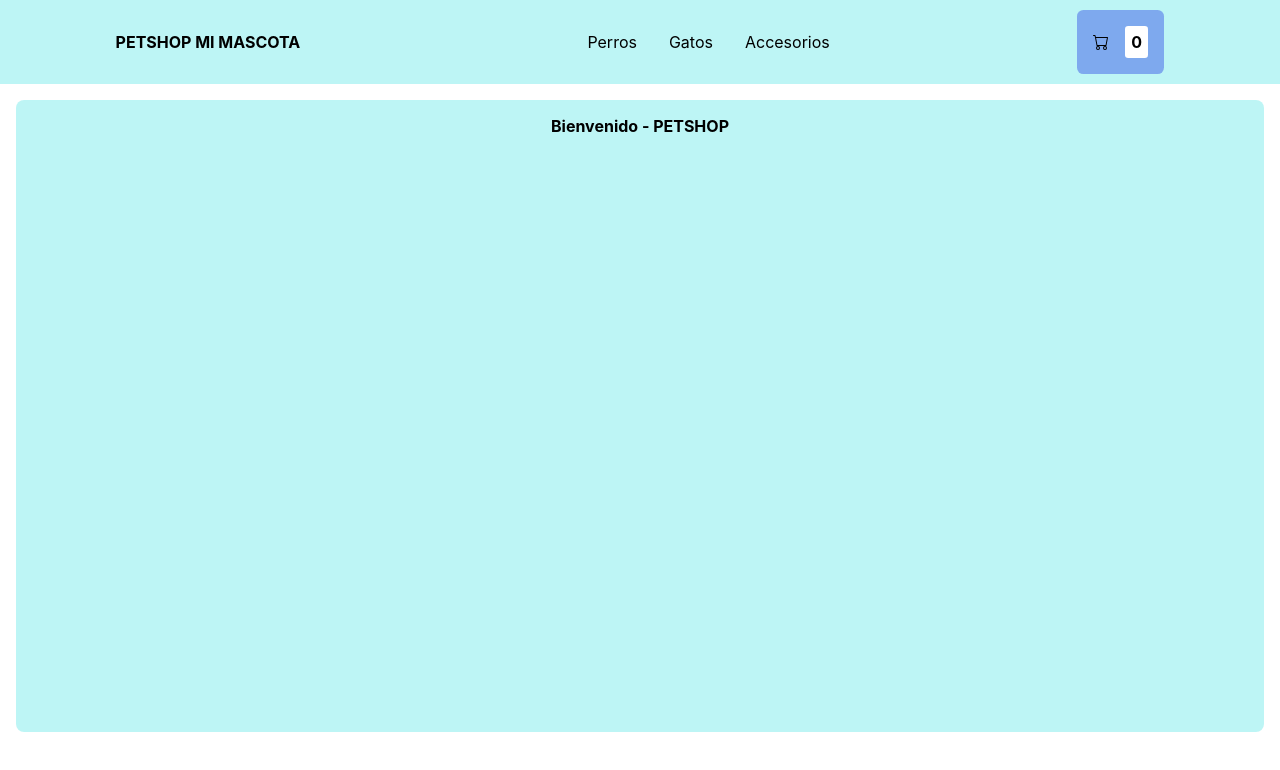
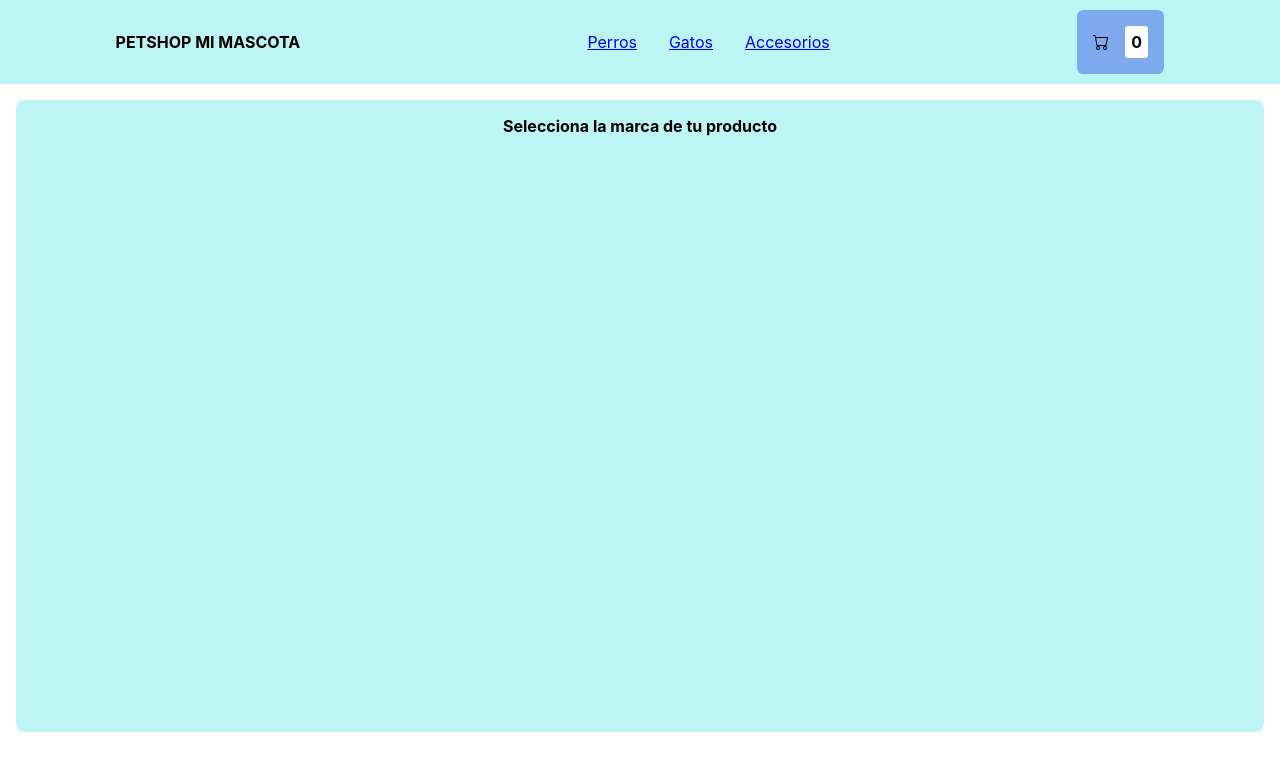
Before and after one commit to brmolezzi92/ProyectoCoderReact, a React (Create React App) app: page / in a window 1280 px wide. Shown: the top 770 px of the page. Built offline with nearby package versions, Linux system fonts and the light colour scheme.

Commit message:
Cambios links categorias

```diff
--- a/src/componentes/ItemContainer/ItemContainer.js
+++ b/src/componentes/ItemContainer/ItemContainer.js
@@ -3,9 +3,9 @@ import { Container } from '../containerStyled'
 
 const ItemContainer = () => {
   return (
-    <Container className="">
-      Bienvenido - PETSHOP
-
+    //CONTAINER STYLED
+    <Container>
+      Selecciona la marca de tu producto
     </Container>
   )
 }
--- a/src/componentes/Navbar/Navbar.js
+++ b/src/componentes/Navbar/Navbar.js
@@ -6,9 +6,9 @@ const Navbar = () => {
     <nav>
         <span>PETSHOP MI MASCOTA</span>
         <ul>
-            <li>Perros</li>
-            <li>Gatos</li>
-            <li>Accesorios</li>
+            <li><a href="#">Perros</a></li>
+            <li><a href="#">Gatos</a></li>
+            <li><a href="#">Accesorios</a></li>
         </ul>
         <Cart />
     </nav>
```
